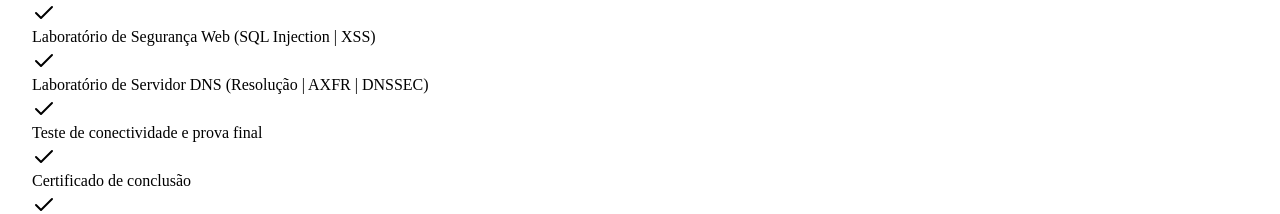
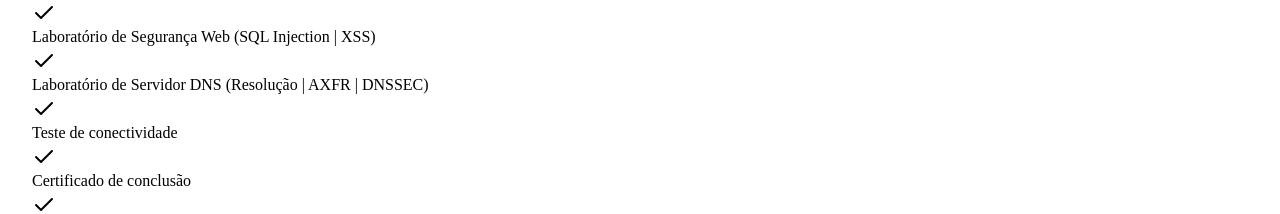
Before and after one commit to sandronsk1977-creator/sf-cyber, a React (Vite) app in the folder client/: page / in a window 1280 px wide. Shown: the part 3570-3784 px from the top of the page. Built offline with nearby package versions, Linux system fonts and the light colour scheme.

Commit message:
docs: ajustar recurso de teste no card Freemium

```diff
--- a/client/src/components/PricingSection.tsx
+++ b/client/src/components/PricingSection.tsx
@@ -25,7 +25,7 @@ const plans = [
         "Laboratório de Segurança (Analista SOC | Hacker Ético)",
         "Laboratório de Segurança Web (SQL Injection | XSS)",
         "Laboratório de Servidor DNS (Resolução | AXFR | DNSSEC)",
-        "Teste de conectividade e prova final",
+        "Teste de conectividade",
         "Certificado de conclusão",
         "Progresso salvo automaticamente",
       ],
```
